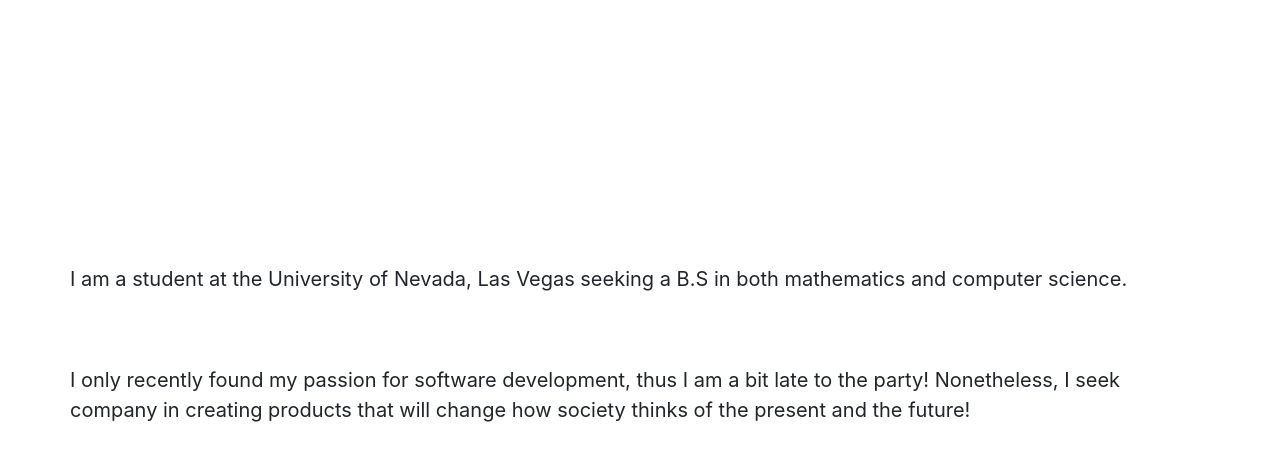
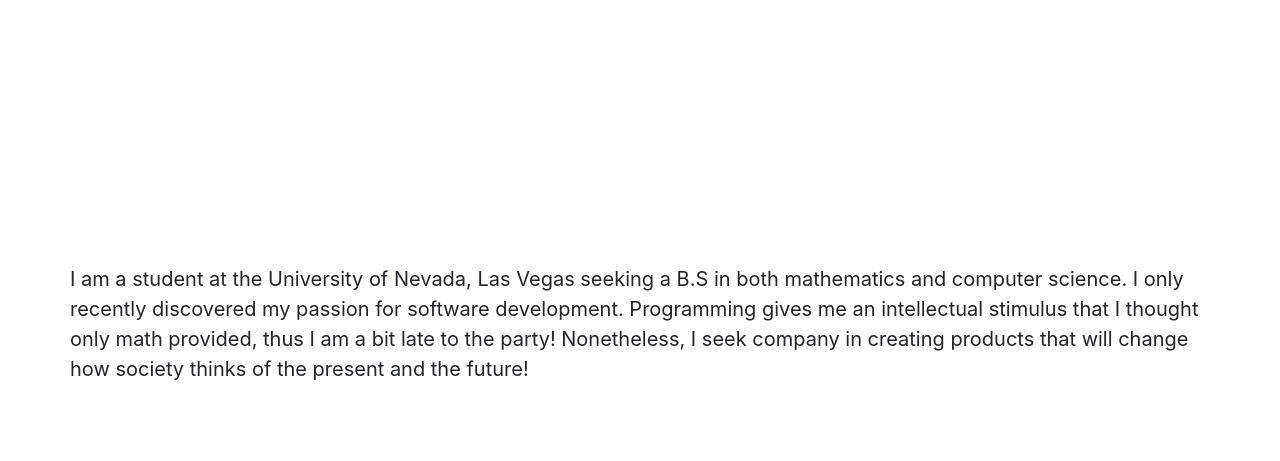
Before and after one commit to ArakelyanEdgar/Edgar-Arakelyan---Personal-Website, a website: page views/main.html in a window 1280 px wide. Shown: the part 197-658 px from the top of the page. Drawn offline with nearby package versions, Linux system fonts and the light colour scheme; files that its build step writes are made by us from their sources; files whose address does not match are found by name.

Commit message:
Wrote my lines

```diff
--- a/styles/mainStyles.css
+++ b/styles/mainStyles.css
@@ -11,10 +11,10 @@
     padding-top: 5%;
 }
 
-#future{
-    padding-top: 5%;
-}
-
 p{
     font-size: 125%;
 }
+
+span{
+    padding-top: 5%;
+}
--- a/views/main.html
+++ b/views/main.html
@@ -11,6 +11,7 @@
 
         <div class="container">
 
+
             <div class="row" id="introduction">
                 <h1 class = "col-4">Hi There,</h1> <h1 class = "col-8" id="name">I am Edgar Arakelyan</h1>
             </div>
@@ -19,12 +20,11 @@
                 <p>
                     I am a student at the University of Nevada, Las Vegas seeking a
                     B.S in both mathematics and computer science.
-                </p>
-            </div>
-
-            <div class = "row" id="future">
-                <p> I only recently found my passion
-                    for software development, thus I am a bit late to the party!
+                <span>
+                    I only recently discovered my passion
+                    for software development. Programming gives me an intellectual stimulus
+                    that I thought only math provided, thus I am a bit late to the party!
+                </span>
                 <span>
                     Nonetheless, I seek company in creating products that will change how
                     society thinks of the present and the future!
@@ -32,10 +32,9 @@
                 </p>
             </div>
 
-        </div>
 
 
-
+        </div>
 
         <script src="https://ajax.googleapis.com/ajax/libs/jquery/3.2.1/jquery.min.js"></script>
         <script type="text/javascript" src="index.js"></script>
```
